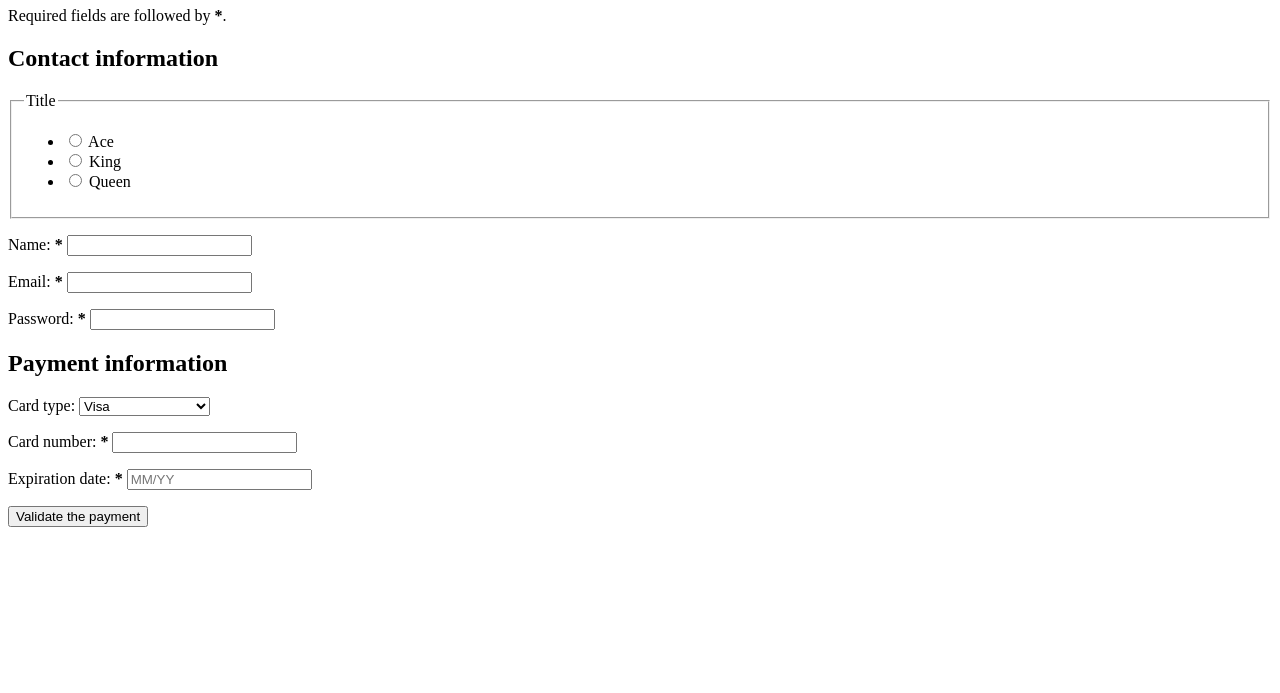
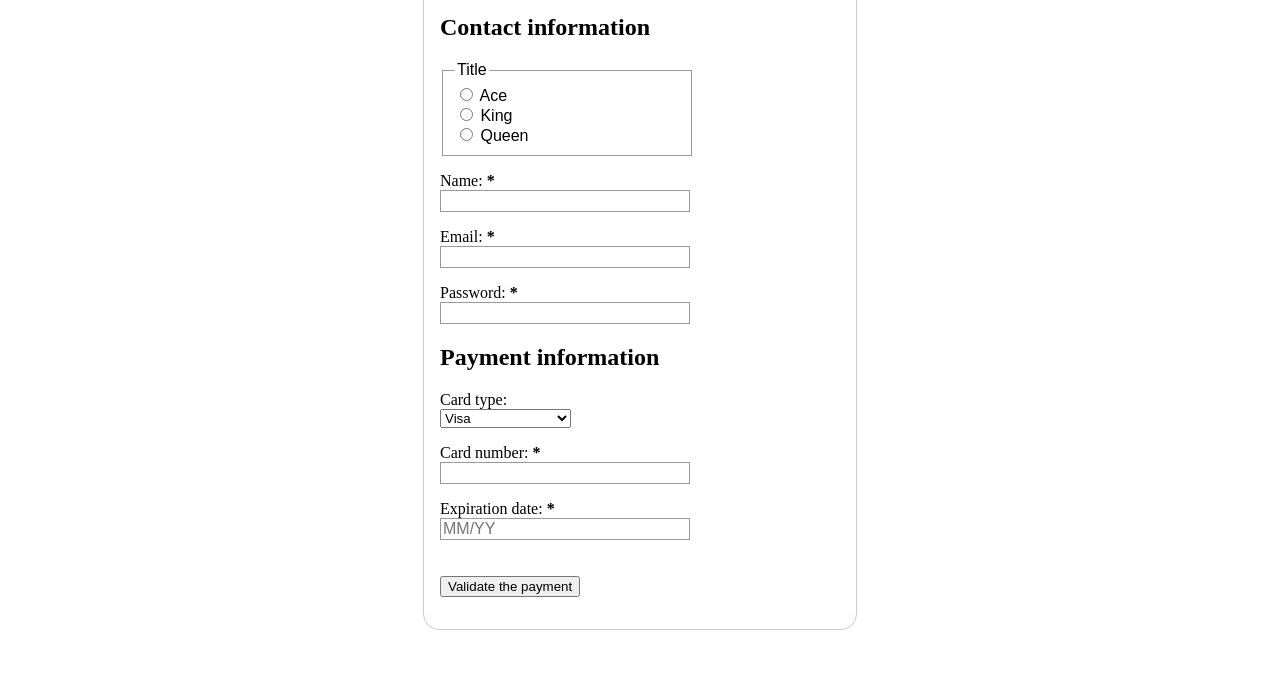
Before and after one commit to CodeByBlazej/HTML-Forms-2, a plain HTML site: page index.html in a window 1280 px wide. Shown: the part 107-800 px from the top of the page. Drawn offline with Linux system fonts and the light colour scheme.

Commit message:
add styling

```diff
--- a/index.html
+++ b/index.html
@@ -4,9 +4,9 @@
   <meta charset="UTF-8">
   <meta name="viewport" content="width=device-width, initial-scale=1.0">
   <title>My test page</title>
+  <link rel="stylesheet" href="style.css">
 </head>
 <body>
-  <p>This is my page</p>
   <form method="post">
     <h1>Payment form</h1>
     <p>
--- /dev/null
+++ b/style.css
@@ -0,0 +1,52 @@
+h1 {
+  margin-top: 0;
+}
+
+ul {
+  margin: 0;
+  padding: 0;
+  list-style: none;
+}
+
+form {
+  margin: 0 auto;
+  width: 400px;
+  padding: 1em;
+  border: 1px solid #ccc;
+  border-radius: 1em;
+}
+
+label span {
+  display: inline-block;
+  text-align: right;
+}
+
+input,
+fieldset {
+  font: 1em sans-serif;
+  width: 250px;
+  box-sizing: border-box;
+  border: 1px solid #999;
+}
+
+input[type="checkbox"],
+input[type="radio"] {
+  width: auto;
+  border: none;
+}
+
+input:focus {
+  background-color: yellow;
+}
+
+button {
+  margin: 20px 0 0 0;
+}
+
+label {
+  display: inline-block;
+}
+
+p label {
+  width: 100%;
+}
```
